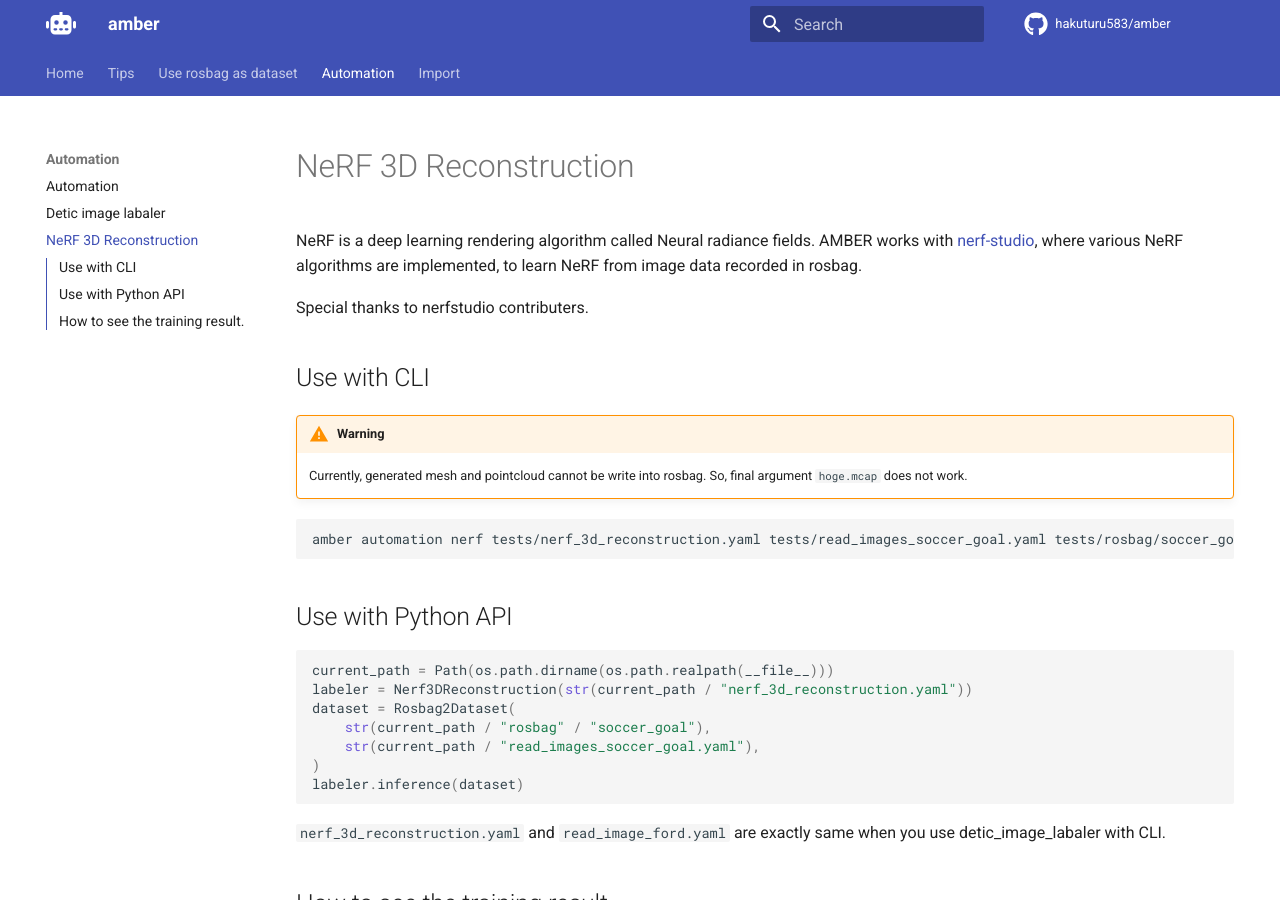
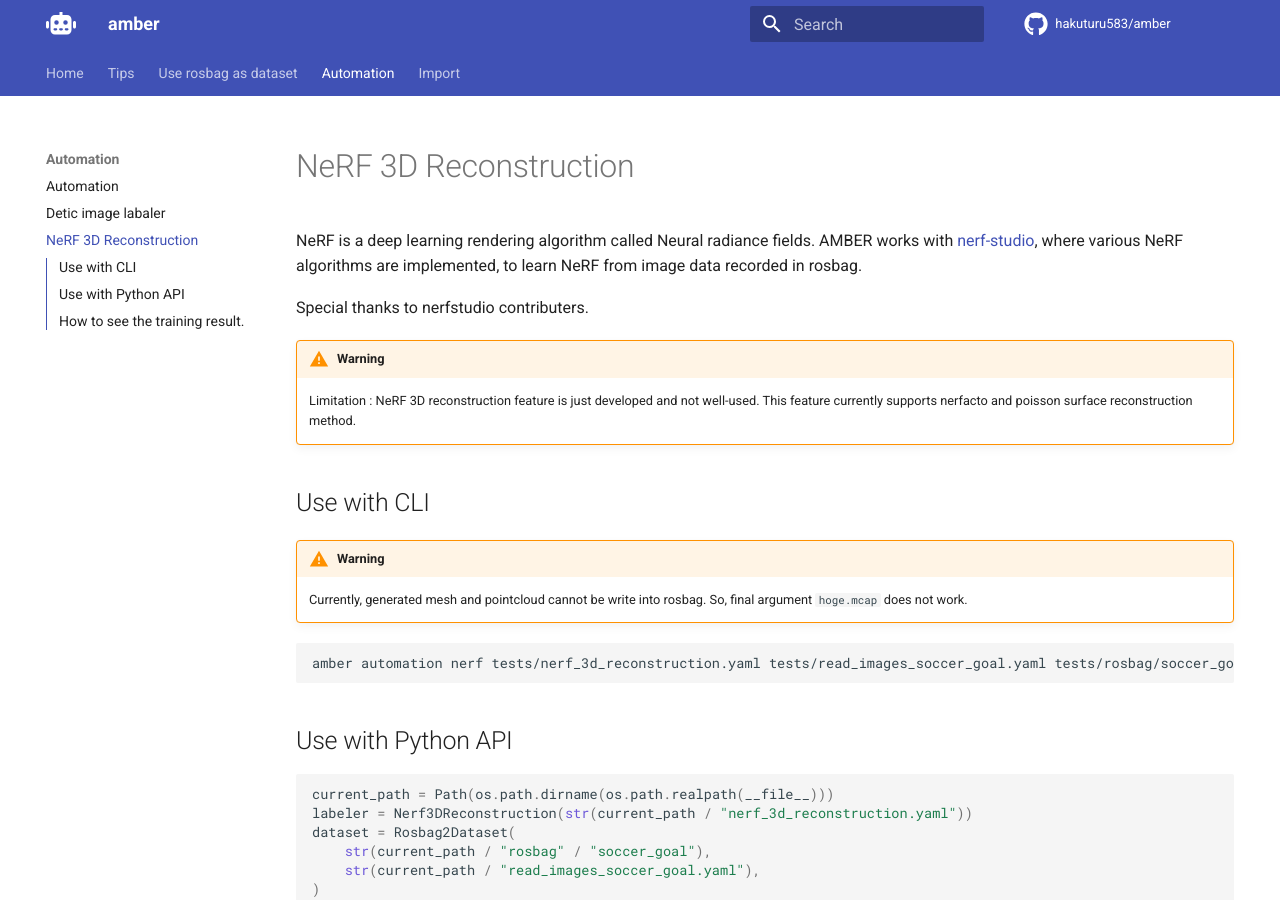
Before and after one commit to rosbag-sharing-community/amber, an MkDocs documentation site: the page built from docs/automation/nerf_3d_reconstruction.md, in a window 1280 px wide and 900 px high. Built offline with MkDocs 1.6.1 and Material for MkDocs 9.7.7, drawn with Linux system fonts in a browser that asks for light colours; nearby versions of some CDN libraries; comment, search, counter and statistics services are not loaded.

Commit message:
add document
Signed-off-by: Masaya Kataoka <ms.kataoka@gmail.com>

```diff
--- a/docs/automation/nerf_3d_reconstruction.md
+++ b/docs/automation/nerf_3d_reconstruction.md
@@ -4,6 +4,10 @@ NeRF is a deep learning rendering algorithm called Neural radiance fields.
 AMBER works with [nerf-studio](https://github.com/nerfstudio-project/nerfstudio), where various NeRF algorithms are implemented, to learn NeRF from image data recorded in rosbag.
 
 Special thanks to nerfstudio contributers.
+
+!!! warning
+    Limitation : NeRF 3D reconstruction feature is just developed and not well-used.
+    This feature currently supports nerfacto and poisson surface reconstruction method.
 
 ## Use with CLI
 
```
